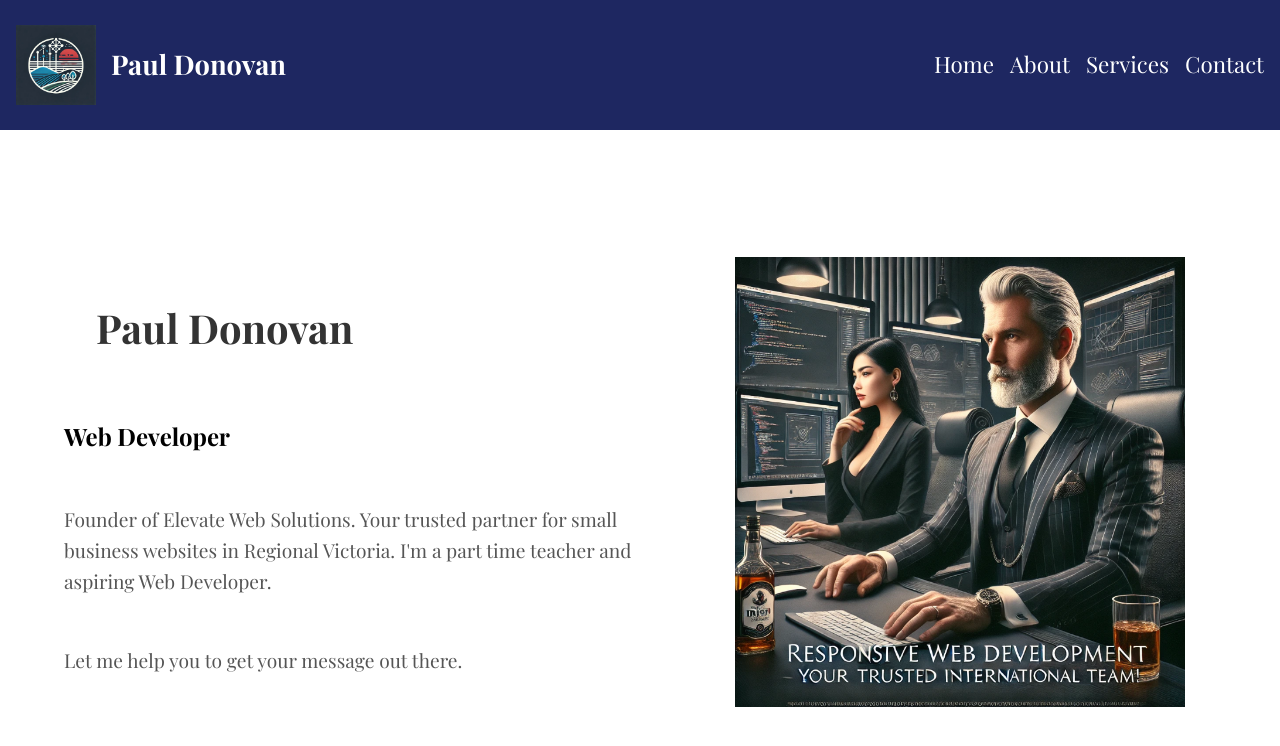
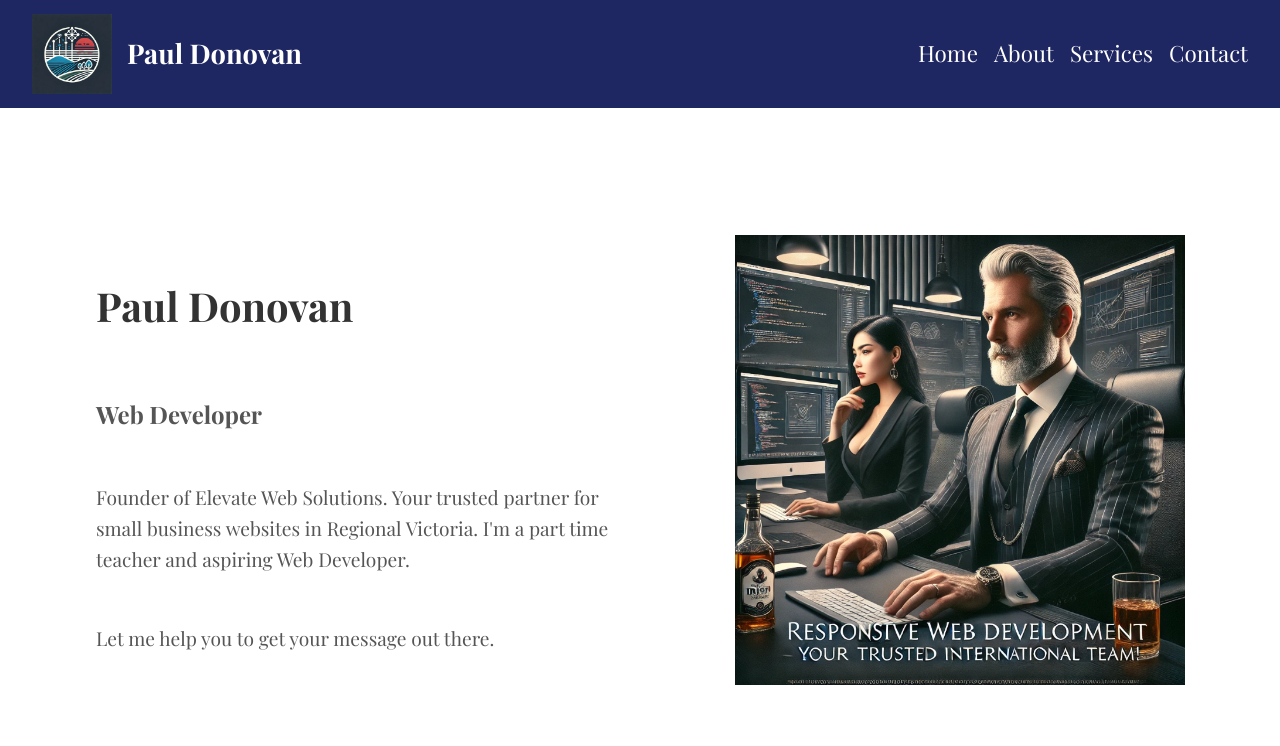
Before and after one commit to paulmatdonovan/paul.donovan.portfolio, a React (Create React App) app: page / in a window 1280 px wide. Shown: the top 746 px of the page. Built offline with nearby package versions, Linux system fonts and the light colour scheme; a web font is replaced by a local one.

Commit message:
changed css for Navbar and Home

```diff
--- a/src/Components/Home/Home.css
+++ b/src/Components/Home/Home.css
@@ -29,10 +29,14 @@
     font-size: 2.5rem;
     color: #333;
   }
-
+  .home h2 {
+    color: #555;
+    padding-left: 2rem;
+  }
 .home p {
     font-size: 1.2rem;
     color: #555;
+    padding-left: 2rem;
   }
 
 @media (max-width: 768px) {
--- a/src/Components/Navbar/Navbar.css
+++ b/src/Components/Navbar/Navbar.css
@@ -2,7 +2,7 @@
     display: flex;
     justify-content: space-between;
     align-items: center;
-    padding: 1rem;
+    padding: 5px 2rem;
     background-color: var(--midnight-blue);
     color: white;
     font-family: "Playfair Display";
```
